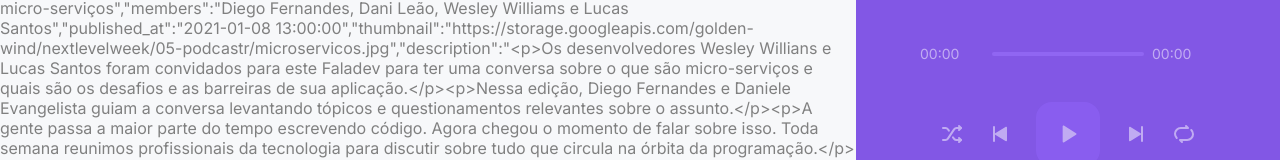
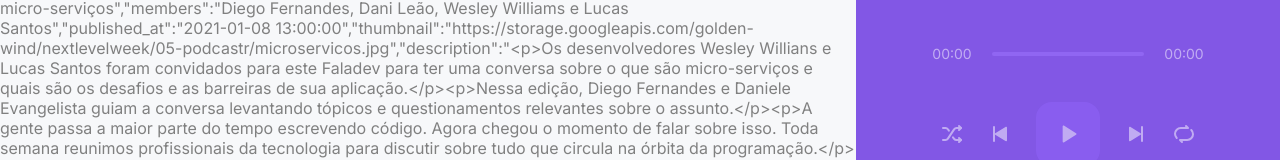
Before and after one commit to matheuscarvalheira/ReactJS-NLW5, a Next.js app: page / in a window 1280 px wide. Shown: the part 586-746 px from the top of the page. Built offline with nearby package versions, Linux system fonts and the light colour scheme; data requests are answered from the project's data file.

Commit message:
stylization of the progress bar, fixed

```diff
--- a/src/components/Player/style.module.scss
+++ b/src/components/Player/style.module.scss
@@ -59,7 +59,7 @@
   span {
     display: inline-block;
     width: 4rem;
-    align-items: center;
+    text-align: center;
   }
 
   .slider {
```
